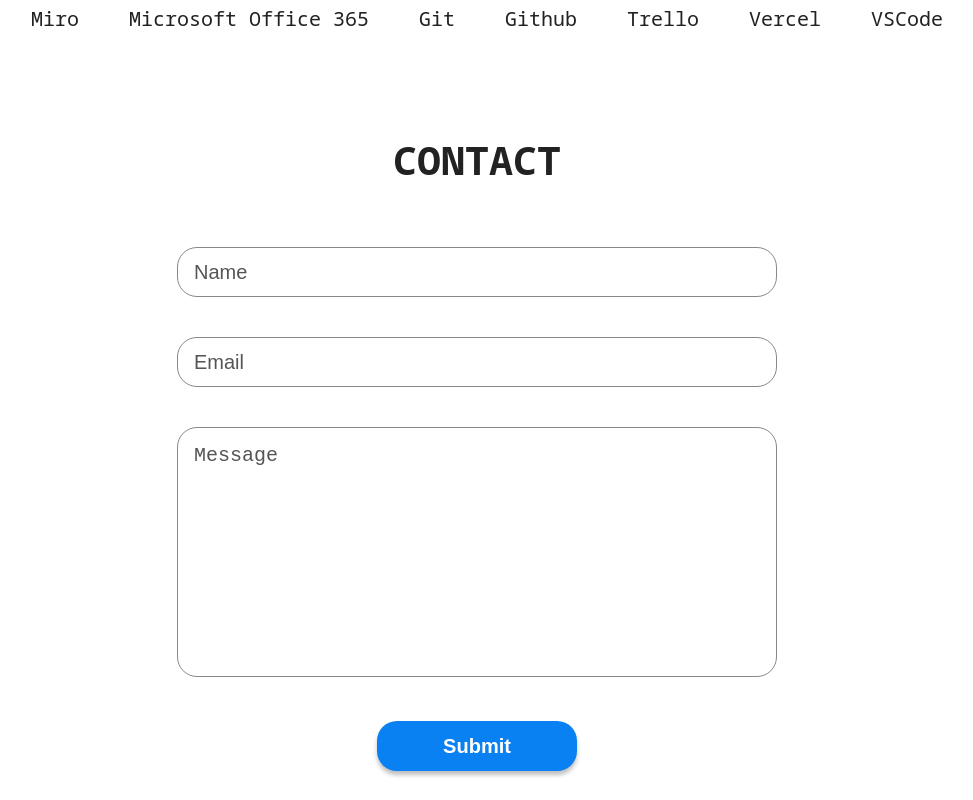
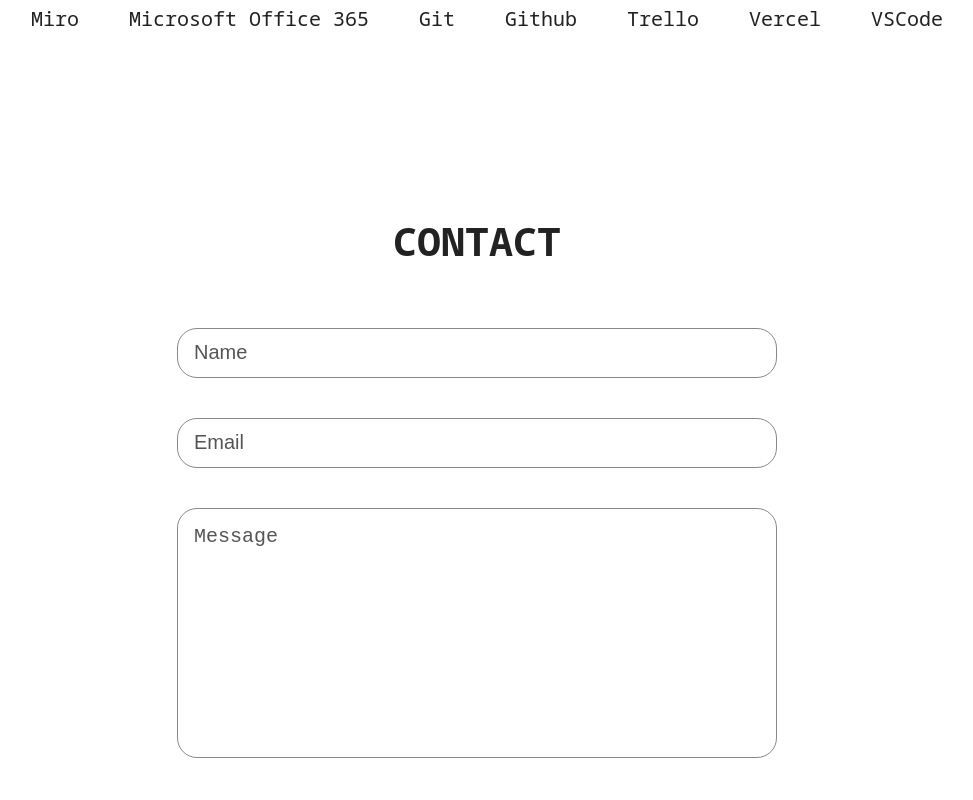
Before and after one commit to aaronamoso/Portfolio2024, a React (Vite) app: page / in a window 1280 px wide. Shown: the part 1900-2700 px from the top of the page, without its empty margins (163-1136 px from the left). Built offline with nearby package versions, Linux system fonts and the light colour scheme.

Commit message:
changes made for contact, hoping its fixed when deployed

```diff
--- a/src/sections/Contact/Contact.jsx
+++ b/src/sections/Contact/Contact.jsx
@@ -32,7 +32,7 @@ function Contact() {
   };
 
   return (
-    <div className={styles.container}>
+    <div className="contact">
       <section id="contact" className={styles.container}>
         <h1 className="sectionTitle">Contact</h1>
         <form action="" method="post" onSubmit={onSubmit}>
--- a/src/sections/Contact/ContactStyles.module.css
+++ b/src/sections/Contact/ContactStyles.module.css
@@ -1,16 +1,21 @@
+/* Center the container using flexbox */
 .container {
     display: flex;
     flex-direction: column;
+    justify-content: center; /* Vertically centers the content */
+    align-items: center; /* Horizontally centers the content */
     text-align: center;
+    min-height: 100vh; /* Ensure it takes full height of the viewport */
 }
 
 form {
     display: flex;
     flex-direction: column;
     gap: 20px;
+    align-items: center; /* Center form elements horizontally */
 }
 
-textarea, input:not([type = "submit"]) {
+textarea, input:not([type="submit"]) {
     height: 50px;
     padding-left: 16px;
     width: 250px;
@@ -26,7 +31,6 @@ input, textarea {
     border-radius: 20px;
     border: #888 1px solid;
     box-sizing: border-box;
-    justify-self: center;
     background-color: var(--background-color);
     color: var(--form-text-color);
 }
@@ -50,17 +54,18 @@ input[type="submit"] {
     margin: auto;
 }
 
-input [type="submit"]:hover {
+input[type="submit"]:hover {
     transform: scale(1.05);
 }
 
-input [type="submit"]:active {
+input[type="submit"]:active {
     transform: translateY(2px);
-    box-shadow: 0 2px 2px rgba(0, 0, 0, 0.25)
+    box-shadow: 0 2px 2px rgba(0, 0, 0, 0.25);
 }
 
-@media (width >= 800px) {
-   textarea, input:not([type = "submit"]) {
+/* Responsive Styles */
+@media (min-width: 800px) {
+    textarea, input:not([type="submit"]) {
         width: 600px;
         font-size: 20px;
     }
@@ -70,9 +75,9 @@ input [type="submit"]:active {
     }
 }
 
-@media (width >= 1400px) {
-    textarea, input:not([type = "submit"]) {
-         width: 800px;
-         font-size: 20px;
-     }
- }
+@media (min-width: 1400px) {
+    textarea, input:not([type="submit"]) {
+        width: 800px;
+        font-size: 20px;
+    }
+}
```
